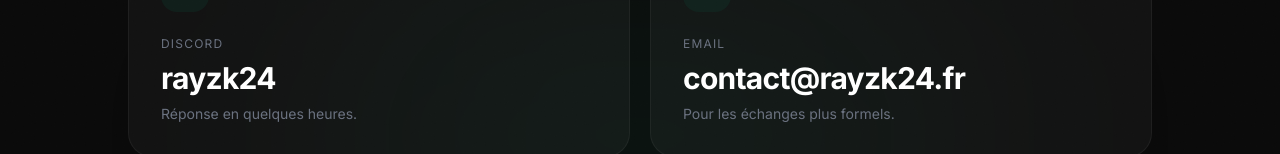
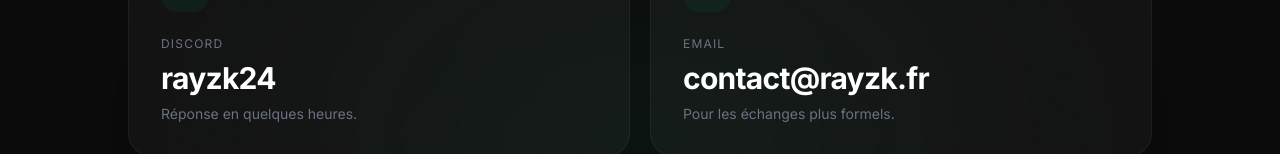
Before and after one commit to Rayzk24/portfolio, a React (Vite) app: page / in a window 1280 px wide. Shown: the part 4413-4567 px from the top of the page. Built offline with nearby package versions, Linux system fonts and the light colour scheme.

Commit message:
Fix email contact

```diff
--- a/src/components/Contact.jsx
+++ b/src/components/Contact.jsx
@@ -84,7 +84,7 @@ export default function Contact() {
 
           {/* Card Email — entièrement cliquable */}
           <motion.a
-            href="mailto:contact@rayzk24.fr"
+            href="mailto:contact@rayzk.fr"
             initial={{ opacity: 0, y: 24 }}
             whileInView={{ opacity: 1, y: 0 }}
             viewport={{ once: true, margin: '-50px' }}
@@ -104,7 +104,7 @@ export default function Contact() {
               Email
             </div>
             <div className="text-2xl sm:text-3xl font-bold tracking-tight mb-2">
-              contact@rayzk24.fr
+              contact@rayzk.fr
             </div>
             <div className="text-sm text-gray-500">
               Pour les échanges plus formels.
```
